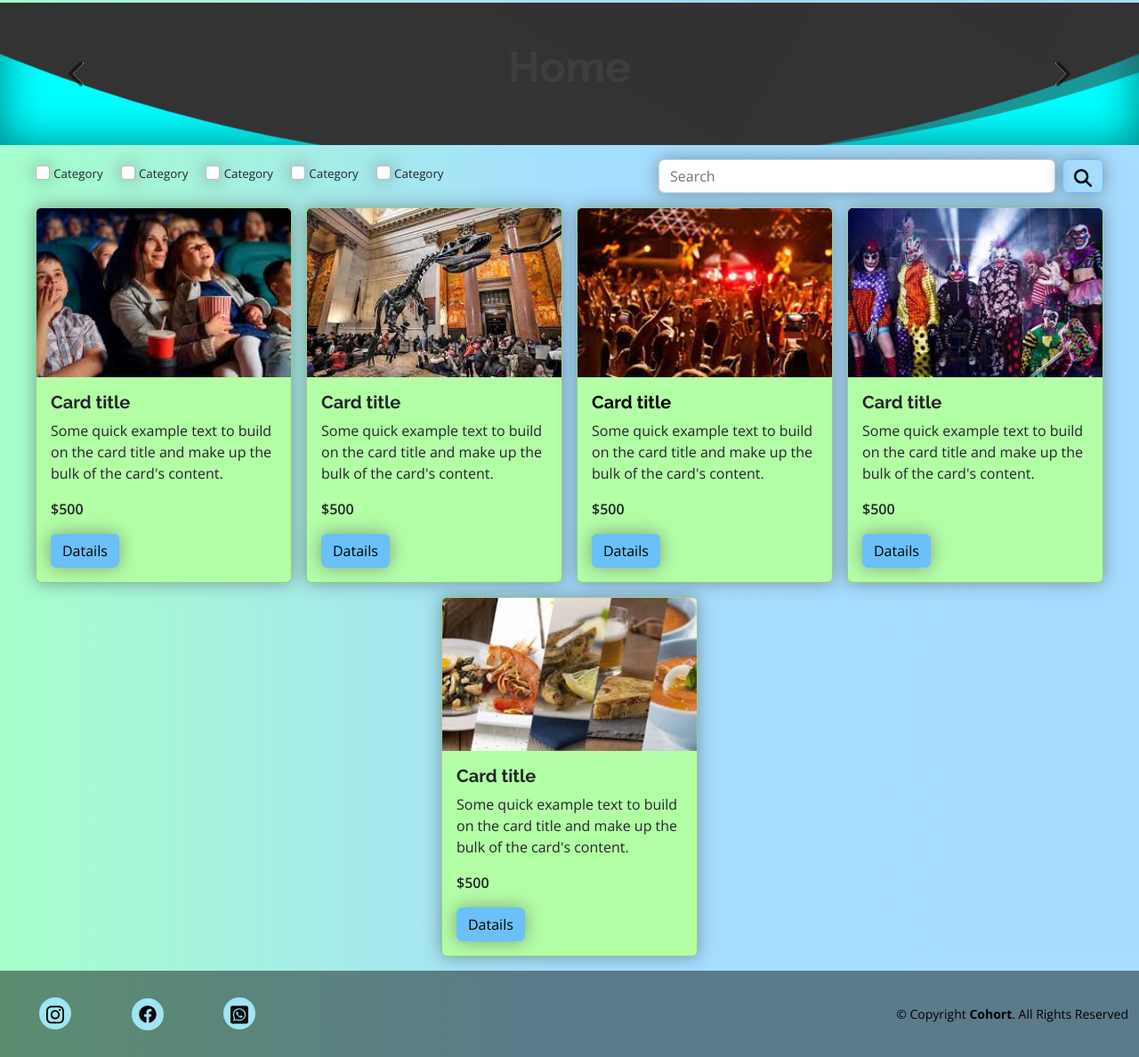
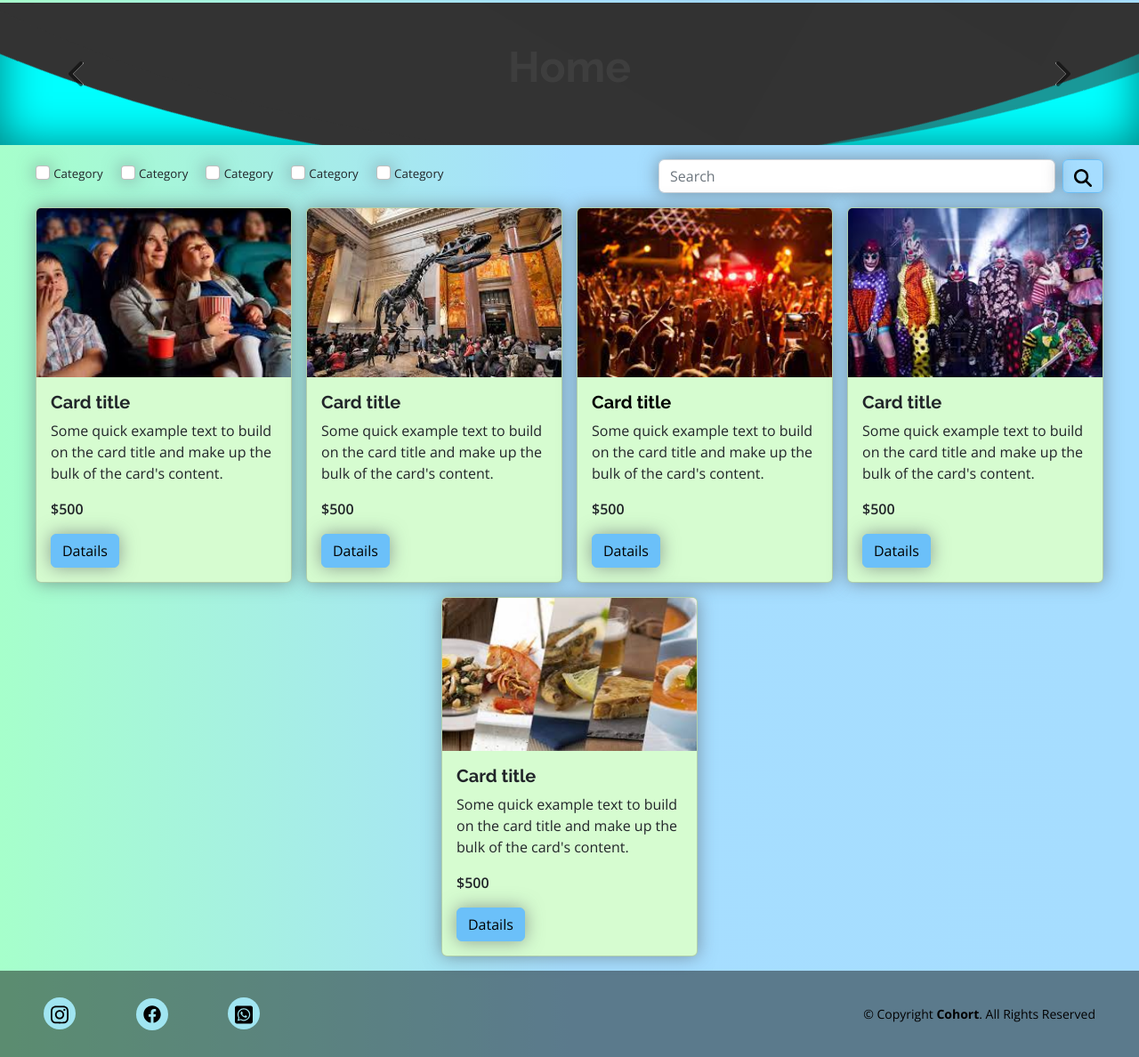
Before and after one commit to rickysanta1/AMAZING-EVENTS_VUE, a website: page index.html in a window 1280 px wide. Shown: the part 69-1257 px from the top of the page at 89% size. Drawn offline with nearby package versions, Linux system fonts and the light colour scheme.

```diff
--- a/index.html
+++ b/index.html
@@ -157,7 +157,7 @@
     <section>
       <div class="card-deck d-flex flex-wrap gap-3 justify-content-center mb-3">
 
-        <div class="card bg-primary">
+        <div class="card bg-success">
           <img alt="cinema" src="../assets/img/cinema.jpg" class="card-img-top" id="inlineCheckbox1">
           <div class="card-body">
             <h5 class="card-title">Card title</h5>
@@ -167,7 +167,7 @@
             <a href="./details.html" class="btn btn-secondary">Datails</a>
           </div>
         </div>
-        <div class="card bg-primary">
+        <div class="card bg-success">
           <img src="../assets/img/museum_tour.jpg" class="card-img-top" alt="...">
           <div class="card-body">
             <h5 class="card-title">Card title</h5>
@@ -177,7 +177,7 @@
             <a href="./details.html" class="btn btn-secondary">Datails</a>
           </div>
         </div>
-        <div class="card bg-primary">
+        <div class="card bg-success">
           <img src="../assets/img/music_concert.jpg" class="card-img-top" alt="...">
           <div class="card-body">
             <h5 class="card-title text-black">Card title</h5>
@@ -187,7 +187,7 @@
             <a href="./details.html" class="btn btn-secondary">Datails</a>
           </div>
         </div>
-        <div class="card bg-primary">
+        <div class="card bg-success">
           <img src="../assets/img/costume_party.jpg" class="card-img-top" alt="...">
           <div class="card-body">
             <h5 class="card-title">Card title</h5>
@@ -197,7 +197,7 @@
             <a href="./details.html" class="card-link btn btn-secondary">Datails</a>
           </div>
         </div>
-        <div class="card bg-primary">
+        <div class="card bg-success">
           <img src="../assets/img/food_fair.jpg" class="card-img-top" alt="...">
           <div class="card-body">
             <h5 class="card-title">Card title</h5>
@@ -212,7 +212,7 @@
   </main>
   <!-- ======= Footer ======= -->
   <footer id="footer">
-    <div class="container-fluid d-lg-inline-flex  justify-content-lg-between align-items-center">
+    <div class="container-fluid d-lg-inline-flex justify-content-lg-between align-items-center">
       <div class="social-links">
         <a href="#" class="instagram"><i class="instagram"><svg xmlns="http://www.w3.org/2000/svg"
               viewBox="0 0 448 512">
@@ -228,7 +228,7 @@
                 d="M224 122.8c-72.7 0-131.8 59.1-131.9 131.8 0 24.9 7 49.2 20.2 70.1l3.1 5-13.3 48.6 49.9-13.1 4.8 2.9c20.2 12 43.4 18.4 67.1 18.4h.1c72.6 0 133.3-59.1 133.3-131.8 0-35.2-15.2-68.3-40.1-93.2-25-25-58-38.7-93.2-38.7zm77.5 188.4c-3.3 9.3-19.1 17.7-26.7 18.8-12.6 1.9-22.4.9-47.5-9.9-39.7-17.2-65.7-57.2-67.7-59.8-2-2.6-16.2-21.5-16.2-41s10.2-29.1 13.9-33.1c3.6-4 7.9-5 10.6-5 2.6 0 5.3 0 7.6.1 2.4.1 5.7-.9 8.9 6.8 3.3 7.9 11.2 27.4 12.2 29.4s1.7 4.3.3 6.9c-7.6 15.2-15.7 14.6-11.6 21.6 15.3 26.3 30.6 35.4 53.9 47.1 4 2 6.3 1.7 8.6-1 2.3-2.6 9.9-11.6 12.5-15.5 2.6-4 5.3-3.3 8.9-2 3.6 1.3 23.1 10.9 27.1 12.9s6.6 3 7.6 4.6c.9 1.9.9 9.9-2.4 19.1zM400 32H48C21.5 32 0 53.5 0 80v352c0 26.5 21.5 48 48 48h352c26.5 0 48-21.5 48-48V80c0-26.5-21.5-48-48-48zM223.9 413.2c-26.6 0-52.7-6.7-75.8-19.3L64 416l22.5-82.2c-13.9-24-21.2-51.3-21.2-79.3C65.4 167.1 136.5 96 223.9 96c42.4 0 82.2 16.5 112.2 46.5 29.9 30 47.9 69.8 47.9 112.2 0 87.4-72.7 158.5-160.1 158.5z" />
             </svg></i></a>
       </div>
-      <div class="text-black">
+      <div class="copyright text-black">
         &copy; Copyright <strong><span>Cohort</span></strong>. All Rights Reserved
       </div>
     </div>
```
Also changed, not shown: contact.html (+1 -1 lines), details.html (+1 -1 lines), package.json (added, +20 -0 lines), past_events.html (+6 -6 lines), stats.html (+1 -1 lines), upcoming_events.html (+6 -6 lines), styles/style.css, 2 other files.
